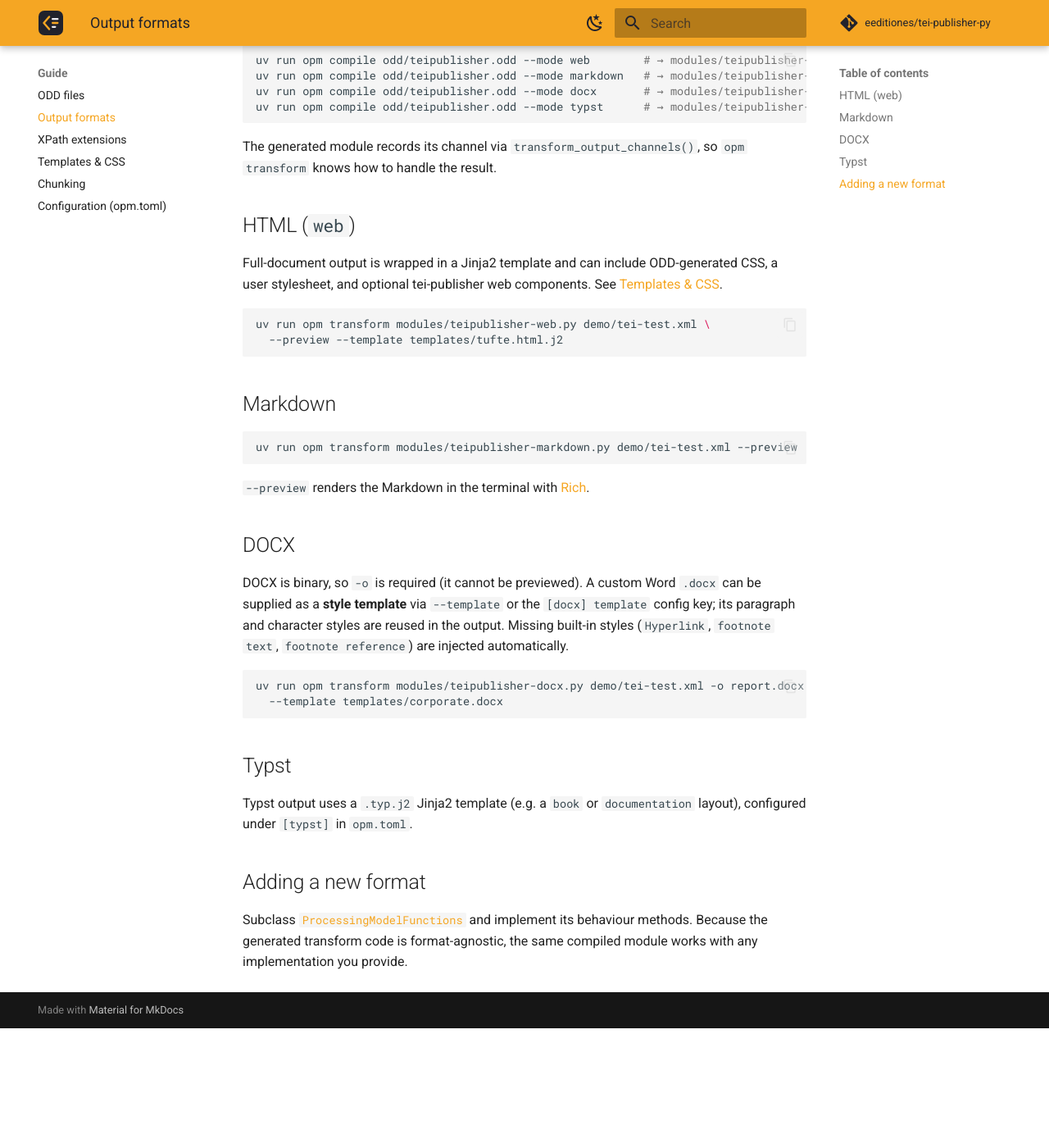
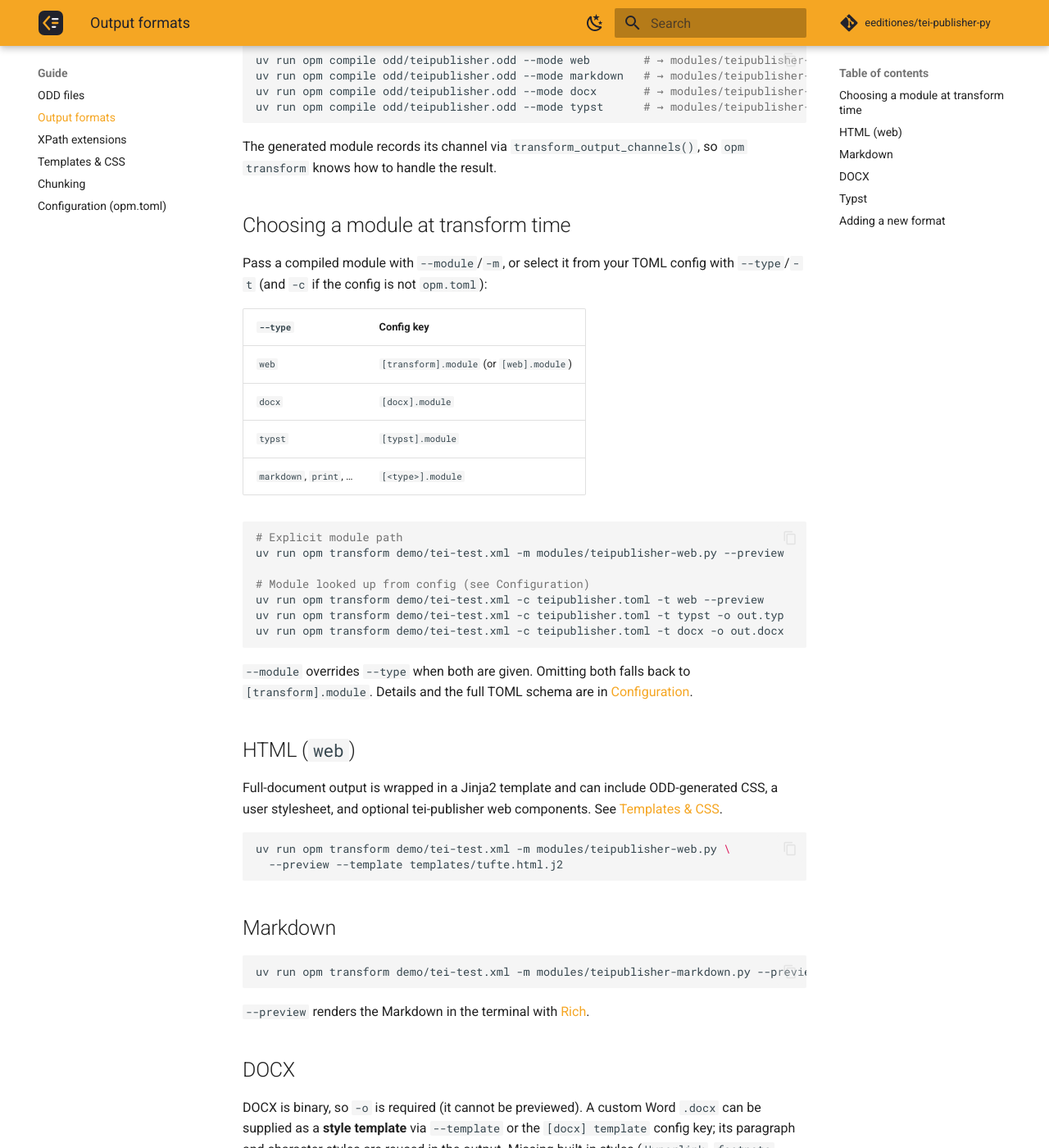
Before and after one commit to eeditiones/open-processing-model, an MkDocs documentation site: the page built from docs/guide/output-formats.md, in a window 1280 px wide and 1400 px high, scrolled down 699 px. Shown: the whole window at 82% size. Built offline with MkDocs 1.6.1 and Material for MkDocs 9.7.7, drawn with Linux system fonts in a browser that asks for light colours; comment, search, counter and statistics services are not loaded; before the commit the page ends 1953 px from its top, so only the background shows below that; some of the changed text lies outside the part shown.

Commit message:
Add option --type|-t as shortcut to select a configured module for given type of output

````diff
--- a/docs/guide/output-formats.md
+++ b/docs/guide/output-formats.md
@@ -28,6 +28,32 @@
 The generated module records its channel via `transform_output_channels()`, so
 `opm transform` knows how to handle the result.
 
+## Choosing a module at transform time
+
+Pass a compiled module with `--module`/`-m`, or select it from your TOML config
+with `--type`/`-t` (and `-c` if the config is not `opm.toml`):
+
+| `--type` | Config key |
+| --- | --- |
+| `web` | `[transform].module` (or `[web].module`) |
+| `docx` | `[docx].module` |
+| `typst` | `[typst].module` |
+| `markdown`, `print`, … | `[<type>].module` |
+
+```bash
+# Explicit module path
+uv run opm transform demo/tei-test.xml -m modules/teipublisher-web.py --preview
+
+# Module looked up from config (see Configuration)
+uv run opm transform demo/tei-test.xml -c teipublisher.toml -t web --preview
+uv run opm transform demo/tei-test.xml -c teipublisher.toml -t typst -o out.typ
+uv run opm transform demo/tei-test.xml -c teipublisher.toml -t docx -o out.docx
+```
+
+`--module` overrides `--type` when both are given. Omitting both falls back to
+`[transform].module`. Details and the full TOML schema are in
+[Configuration](configuration.md#selecting-a-module-by-type).
+
 ## HTML (`web`)
 
 Full-document output is wrapped in a Jinja2 template and can include
@@ -35,14 +61,14 @@
 See [Templates & CSS](templates-and-css.md).
 
 ```bash
-uv run opm transform modules/teipublisher-web.py demo/tei-test.xml \
+uv run opm transform demo/tei-test.xml -m modules/teipublisher-web.py \
   --preview --template templates/tufte.html.j2
 ```
 
 ## Markdown
 
 ```bash
-uv run opm transform modules/teipublisher-markdown.py demo/tei-test.xml --preview
+uv run opm transform demo/tei-test.xml -m modules/teipublisher-markdown.py --preview
 ```
 
 `--preview` renders the Markdown in the terminal with
@@ -57,8 +83,9 @@
 `footnote reference`) are injected automatically.
 
 ```bash
-uv run opm transform modules/teipublisher-docx.py demo/tei-test.xml -o report.docx \
+uv run opm transform demo/tei-test.xml -m modules/teipublisher-docx.py -o report.docx \
   --template templates/corporate.docx
+# Or: -c teipublisher.toml -t docx -o report.docx
 ```
 
 ## Typst
@@ -66,6 +93,10 @@
 Typst output uses a `.typ.j2` Jinja2 template (e.g. a `book` or `documentation`
 layout), configured under `[typst]` in `opm.toml`.
 
+```bash
+uv run opm transform demo/tei-test.xml -c teipublisher.toml -t typst -o out.typ
+```
+
 ## Adding a new format
 
 Subclass [`ProcessingModelFunctions`](../api/output-functions.md) and implement
````
Also changed, not shown: docs/getting-started/quickstart.md (+15 -5 lines), docs/guide/configuration.md (+28 -4 lines), docs/index.md (+4 -3 lines), opm.toml (+6 -1 lines), 3 other files.
